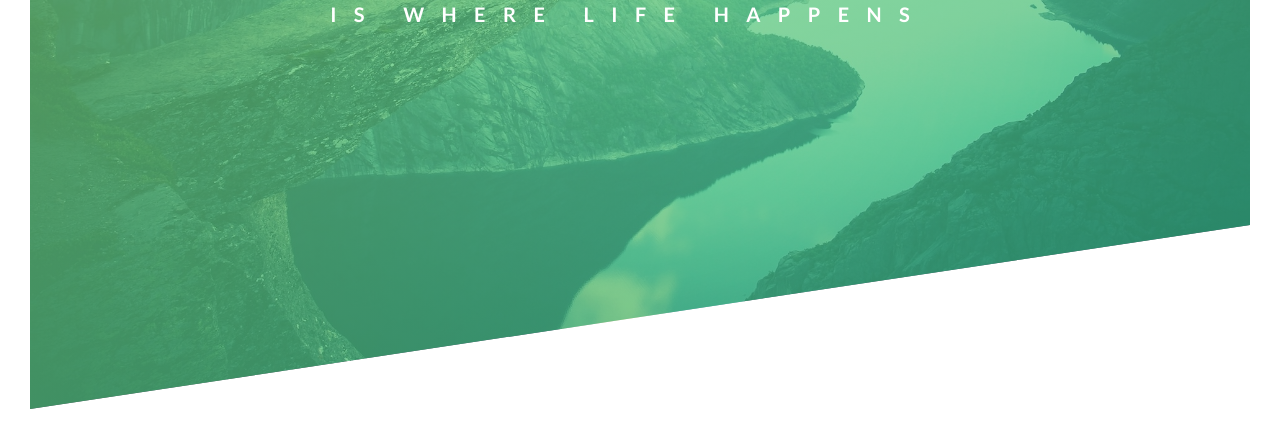
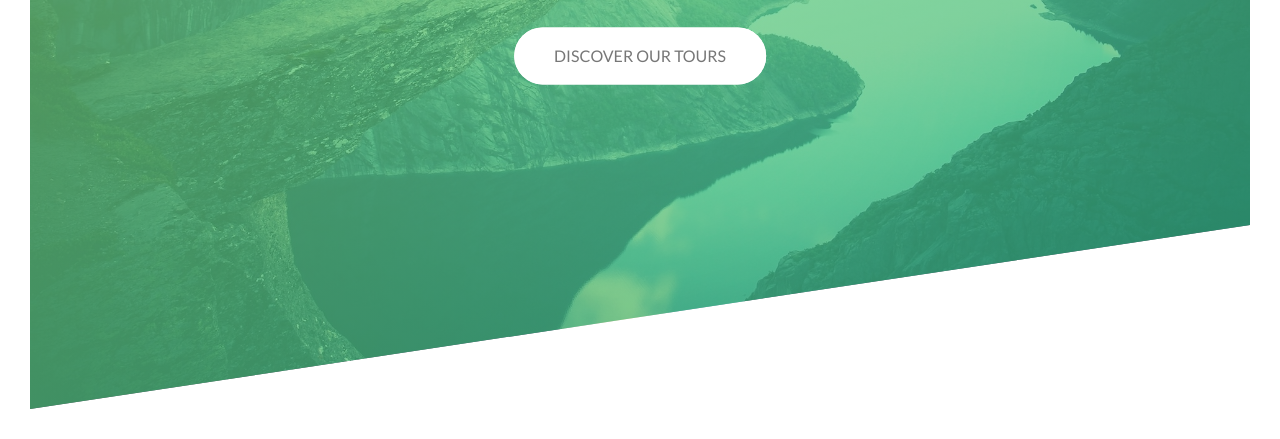
Before and after one commit to Didbar/natours, a plain HTML site: page index.html in a window 1280 px wide. Shown: the part 365-804 px from the top of the page. Drawn offline with Linux system fonts and the light colour scheme.

Commit message:
Add button and Animations

```diff
--- a/css/style.css
+++ b/css/style.css
@@ -50,12 +50,14 @@ body {
   top: 40%;
   left: 50%;
   transform: translate(-50%, -50%);
+  text-align: center;
 }
 
 .heading-primary {
   color: #fff;
   text-transform: uppercase;
   backface-visibility: hidden;
+  margin-bottom: 50px;
 }
 .heading-primary-main {
   display: block;
@@ -102,3 +104,67 @@ body {
     transform: translate(0);
   }
 }
+
+@keyframes moveInBottom {
+  0% {
+    opacity: 0;
+    transform: translateY(30px);
+  }
+
+  100% {
+    opacity: 1;
+    transform: translate(0);
+  }
+}
+
+.btn:link,
+.btn:visited {
+  text-transform: uppercase;
+  text-decoration: none;
+  padding: 15px 40px;
+  border-radius: 100px;
+  transition: all 0.2s;
+  position: relative;
+}
+
+.btn:hover {
+  transform: translateY(-3px);
+  box-shadow: 0 10px 20px rgba(0, 0, 0, 0.2);
+}
+.btn:active {
+  transform: translateY(-1px);
+  box-shadow: 0 5px 10px rgba(0, 0, 0, 0.2);
+}
+
+.btn-white {
+  display: inline-block;
+  background-color: #fff;
+  color: #777;
+}
+
+.btn::after {
+  content: "";
+  display: inline-block;
+  height: 100%;
+  width: 100%;
+  border-radius: 100px;
+  position: absolute;
+  top: 0;
+  left: 0;
+  z-index: -1;
+  transition: all 0.4s;
+}
+
+.btn-white::after {
+  background-color: #fff;
+}
+
+.btn:hover::after {
+  transform: scalex(1.4) scaleY(1.6);
+  opacity: 0;
+}
+
+.btn-animated {
+  animation: moveInBottom 0.5s ease-out 0.75s;
+  animation-fill-mode: backwards;
+}
--- a/index.html
+++ b/index.html
@@ -26,6 +26,8 @@
           <span class="heading-primary-main">Outdoors</span>
           <span class="heading-primary-sub">is where life happens</span>
         </h1>
+
+        <a href="#" class="btn btn-white btn-animated">Discover our tours</a>
       </div>
     </header>
   </body>
```
